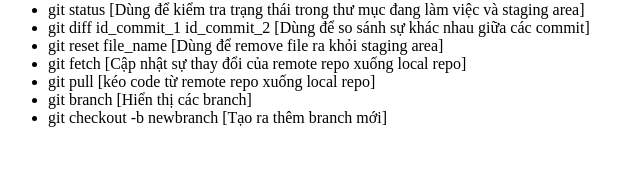
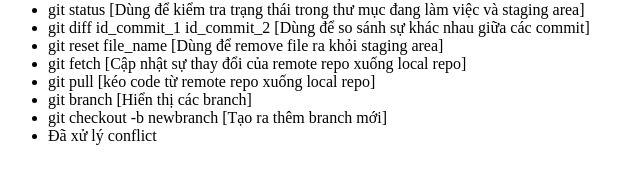
Before and after one commit to lamloi1109/Learn_GIt, a plain HTML site: page index.html in a window 1280 px wide. Shown: the part 126-310 px from the top of the page, without its empty margins (0-644 px from the left). Drawn offline with Linux system fonts and the light colour scheme.

Commit message:
conflict

```diff
--- a/index.html
+++ b/index.html
@@ -17,6 +17,7 @@
         <li>git pull [kéo code từ remote repo xuống local repo]</li>
         <li>git branch [Hiển thị các branch]</li>
         <li>git checkout -b newbranch [Tạo ra thêm branch mới]</li>
+        <li>Đã xử lý conflict</li>
     </ul>
 </body>
 </html>
```
